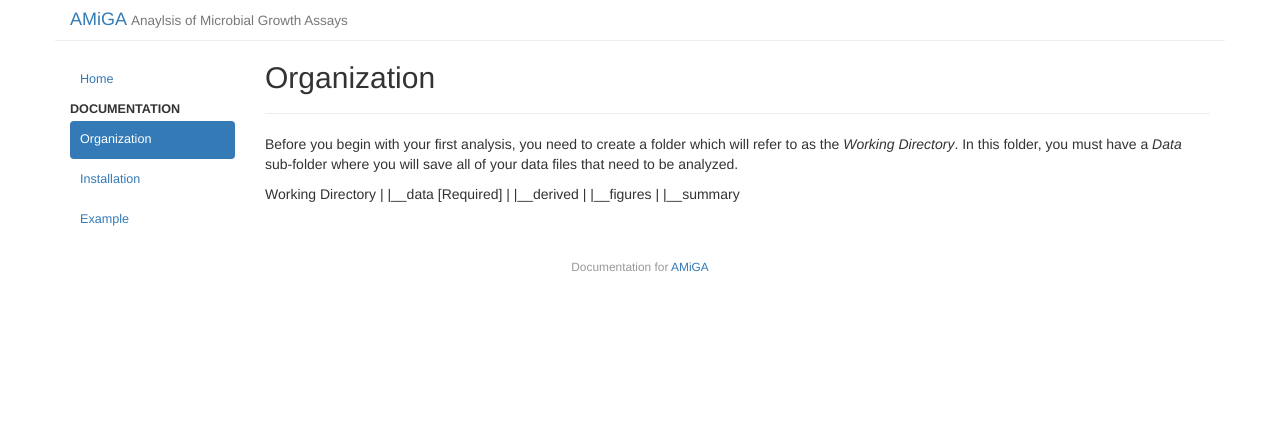
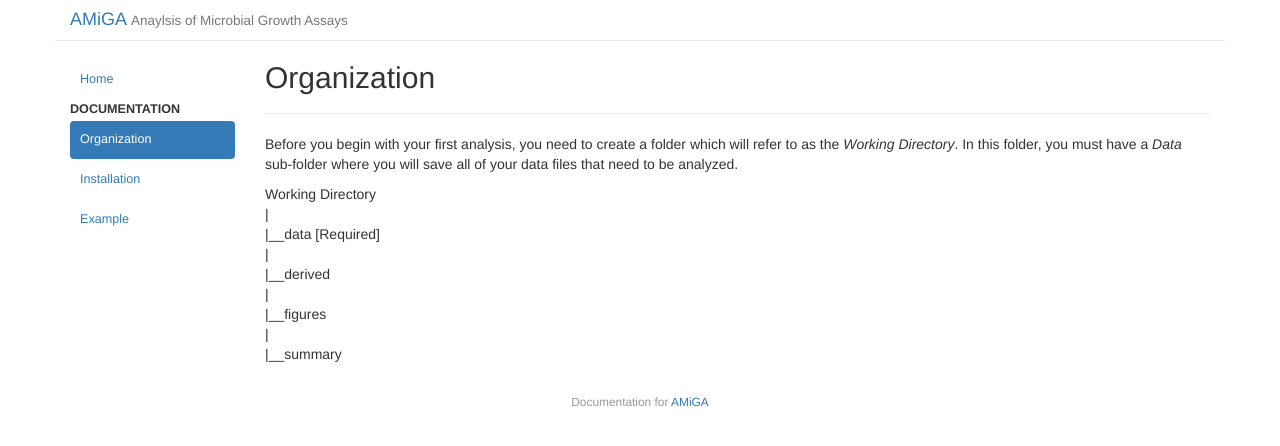
Before and after one commit to firasmidani/amiga, a Jekyll site: the page built from docs/_posts/2020-03-24-organization.md, in a window 1280 px wide. Shown: the top 446 px of the page. Built offline with Jekyll 4.4.1, drawn with Linux system fonts in a browser that asks for light colours.

Commit message:
formatting

```diff
--- a/docs/_posts/2020-03-24-organization.md
+++ b/docs/_posts/2020-03-24-organization.md
@@ -7,12 +7,12 @@ date: 2020-03-24 19:33:36
 
 Before you begin with your first analysis, you need to create a folder which will refer to as the _Working Directory_. In this folder, you must have a _Data_ sub-folder where you will save all of your data files that need to be analyzed.
 
-Working Directory
-|
-|__data [Required]
-|
-|__derived
-|
-|__figures
-|
-|__summary
+Working Directory<br />
+|<br />
+|__data [Required]<br />
+|<br />
+|__derived<br />
+|<br />
+|__figures<br />
+|<br />
+|__summary<br />
```
